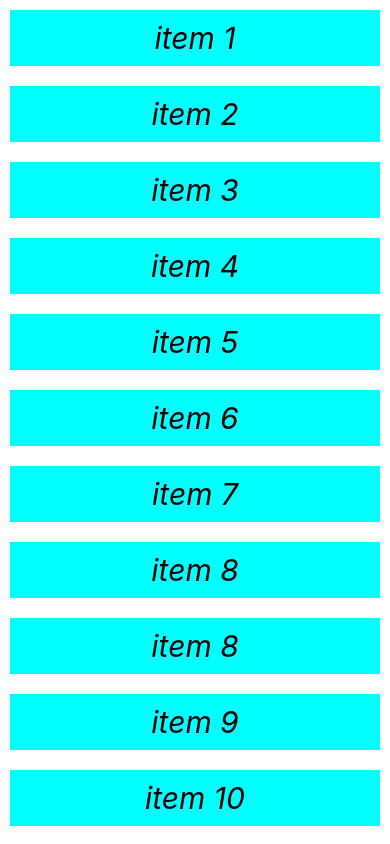
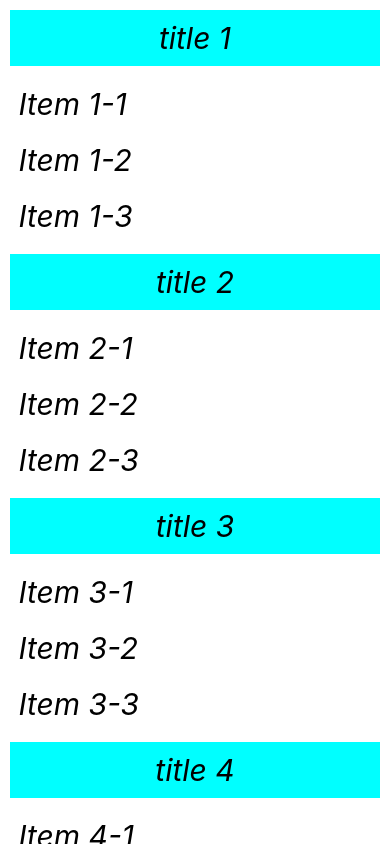
Before and after one commit to nduytung/React_Native_Tutorial, a React Native app: screen / in a window 390 px wide. Built offline with nearby package versions, Linux system fonts and the light colour scheme.

Commit message:
done lesson 10

```diff
--- a/App.js
+++ b/App.js
@@ -7,26 +7,51 @@ import {
   Linking,
   ScrollView,
   RefreshControl,
+  FlatList,
+  SectionList,
 } from 'react-native';
 
 //hàm này sẽ render ra tất cả các nội dung hiển thị
 const App = () => {
   //danh sach cac item se duoc render
   const [items, setItems] = useState([
-    {key: 1, item: 'item 1'},
-    {key: 2, item: 'item 2'},
-    {key: 3, item: 'item 3'},
-    {key: 4, item: 'item 4'},
-    {key: 5, item: 'item 5'},
-    {key: 6, item: 'item 6'},
-    {key: 7, item: 'item 7'},
-    {key: 8, item: 'item 8'},
-    {key: 9, item: 'item 8'},
-    {key: 10, item: 'item 9'},
-    {key: 11, item: 'item 10'},
-    {key: 12, item: 'item 11'},
-    {key: 13, item: 'item 12'},
+    {name: 'item 1'},
+    {name: 'item 2'},
+    {name: 'item 3'},
+    {name: 'item 4'},
+    {name: 'item 5'},
+    {name: 'item 6'},
+    {name: 'item 7'},
+    {name: 'item 8'},
+    {name: 'item 8'},
+    {name: 'item 9'},
+    {name: 'item 10'},
+    {name: 'item 11'},
+    {name: 'item 12'},
   ]);
+
+  const DATA = [
+    {
+      title: 'title 1',
+      data: ['Item 1-1', 'Item 1-2', 'Item 1-3'],
+    },
+    {
+      title: 'title 2',
+      data: ['Item 2-1', 'Item 2-2', 'Item 2-3'],
+    },
+    {
+      title: 'title 3',
+      data: ['Item 3-1', 'Item 3-2', 'Item 3-3'],
+    },
+    {
+      title: 'title 4',
+      data: ['Item 4-1', 'Item 4-2', 'Item 4-3'],
+    },
+    {
+      title: 'title 5',
+      data: ['Item 5-1', 'Item 5-2', 'Item 5-3'],
+    },
+  ];
 
   //state này quản lý trạng thái refresh hay không
   const [refresh, setRefresh] = useState(false);
@@ -36,25 +61,42 @@ const App = () => {
     setRefresh(true);
 
     //thêm vào list cũ đã có bằng setState
-    setItems([...items, {key: 14, item: 'item 14'}]);
+    setItems([...items, {name: 'item 14'}]);
     setRefresh(false);
   };
 
   return (
-    //chèn file styles.body vào đây
-    <ScrollView
-      //được gọi mỗi khi ta kéo xuống để refresh trang
+    //phan nay danh cho SectionList
+    <SectionList
       refreshControl={
         <RefreshControl refreshing={refresh} onRefresh={onRefresh} />
-      }>
-      {items.map(object => {
-        return (
-          <View style={styles.item} key={object.key}>
-            <Text style={styles.text}> {object.item} </Text>
-          </View>
-        );
-      })}
-    </ScrollView>
+      }
+      keyExtractor={(item, index) => index.toString()}
+      numColumns={1}
+      sections={DATA}
+      // Tự động render ra những thành phần trong mảng con của DATA
+      renderItem={({item}) => <Text style={styles.text}> {item} </Text>}
+      renderSectionHeader={({section}) => (
+        <View style={styles.item}>
+          <Text style={styles.text}> {section.title} </Text>
+        </View>
+      )}
+    />
+
+    //phan nay danh cho FlatList
+    // <FlatList
+    //   refreshControl={
+    //     <RefreshControl refreshing={refresh} onRefresh={onRefresh} />
+    //   }
+    //   keyExtractor={(item, index) => index.toString()}
+    //   numColumns={1}
+    //   data={items}
+    //   renderItem={({item}) => (
+    //     <View style={styles.item}>
+    //       <Text style={styles.text}> {item.name} </Text>
+    //     </View>
+    //   )}
+    // />
   );
 };
 
```
